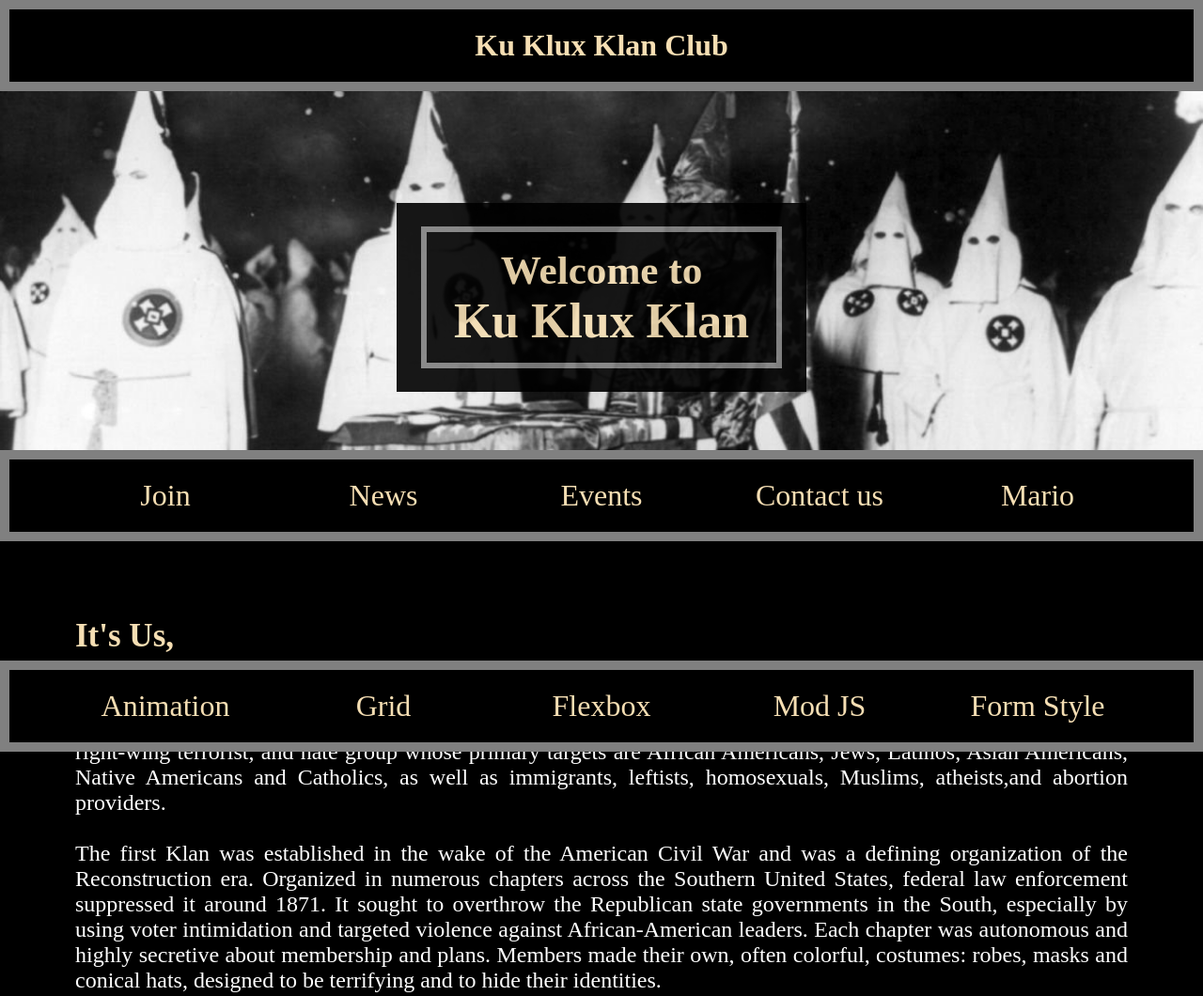
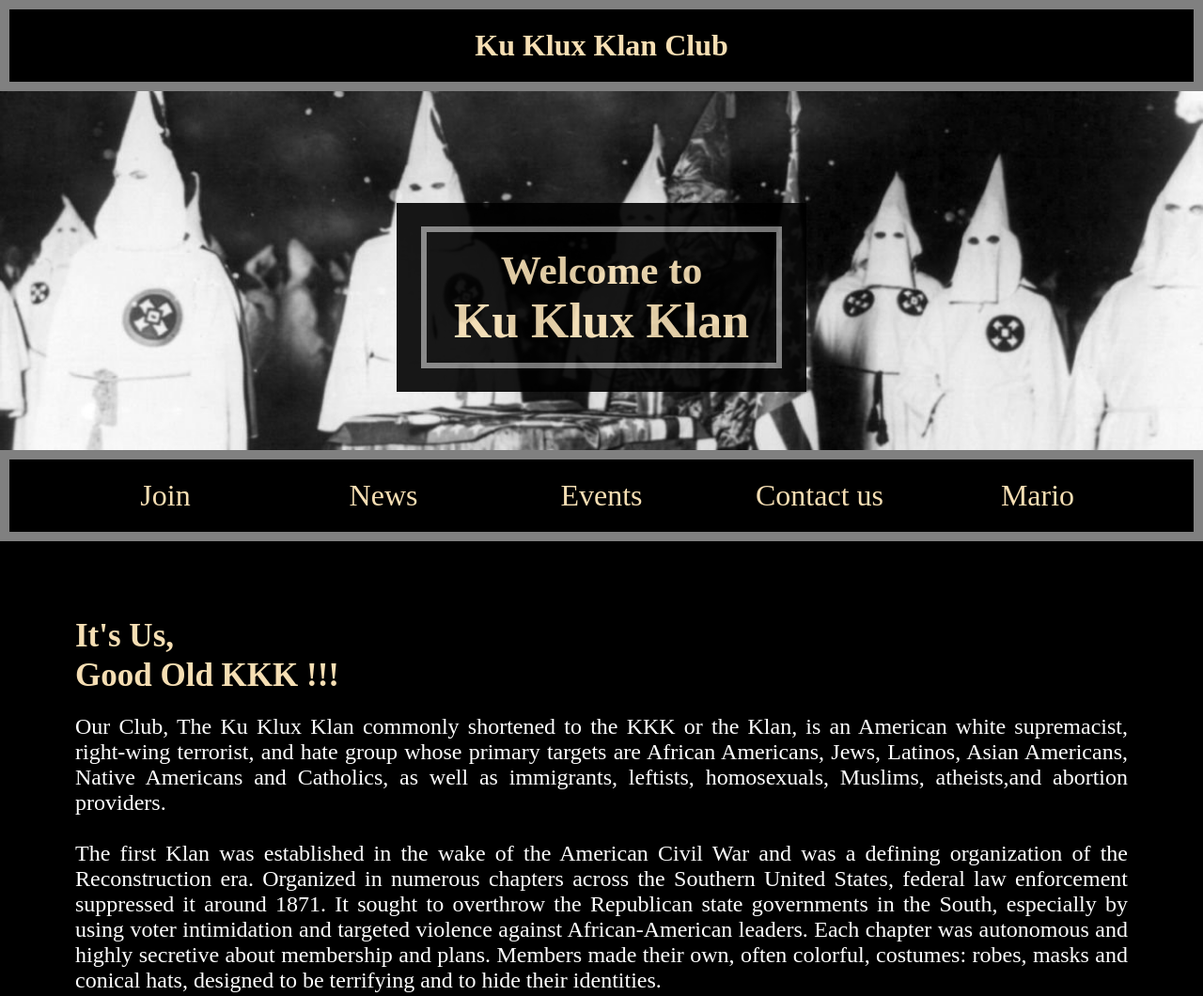
Before and after one commit to Keshav365/KKK, a plain HTML site: page index.html in a window 1280 px wide. Shown: the top 1060 px of the page at 94% size. Drawn offline with Linux system fonts and the light colour scheme.

Commit message:
Update index.html

```diff
--- a/index.html
+++ b/index.html
@@ -58,16 +58,7 @@
     </form>
 </section>
 
-<nav class="next">
-    <ul>
-        <li> <a href="https://www.youtube.com/playlist?list=PL4cUxeGkcC9iGYgmEd2dm3zAKzyCGDtM5"> Animation</a></li>
-        <li> <a href="https://www.youtube.com/playlist?list=PL4cUxeGkcC9itC4TxYMzFCfveyutyPOCY">Grid</a></li>
-        <li> <a href="https://www.youtube.com/playlist?list=PL4cUxeGkcC9i3FXJSUfmsNOx8E7u6UuhG">Flexbox</a></li>
-        <li><a href="https://www.youtube.com/watch?v=iWOYAxlnaww&list=PL4cUxeGkcC9haFPT7J25Q9GRB_ZkFrQAc&index=1&t=0s">Mod JS</a></li>
-        <li class="mario"><a class="mario" href="https://www.youtube.com/playlist?list=PL4cUxeGkcC9g5_p_BVUGWykHfqx6bb7qK">Form Style</a>
-        </li>
-    </ul>
-</nav>
+
 
 <footer>All rights reserved to KKK @2022 <strong> <br> Tis just a joke, the joke: (__^__) </strong></footer>
 </div>
```
